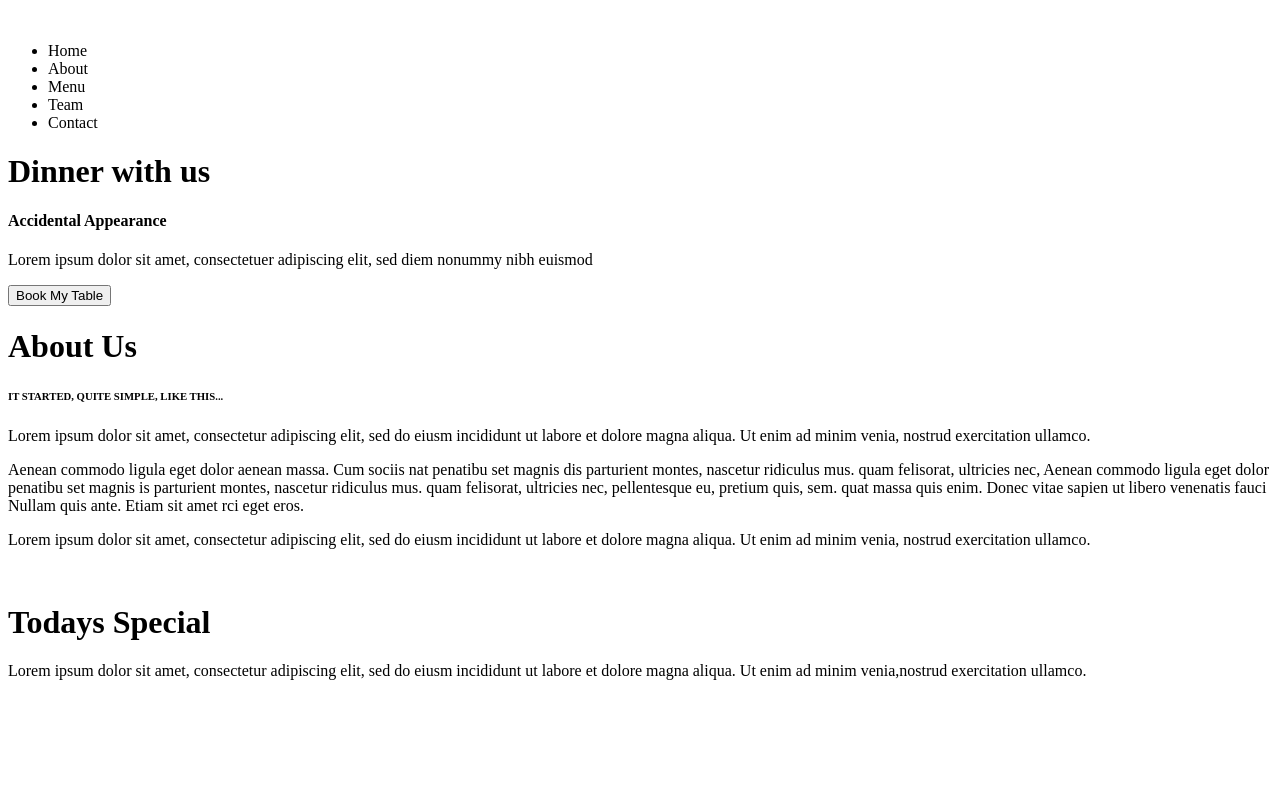
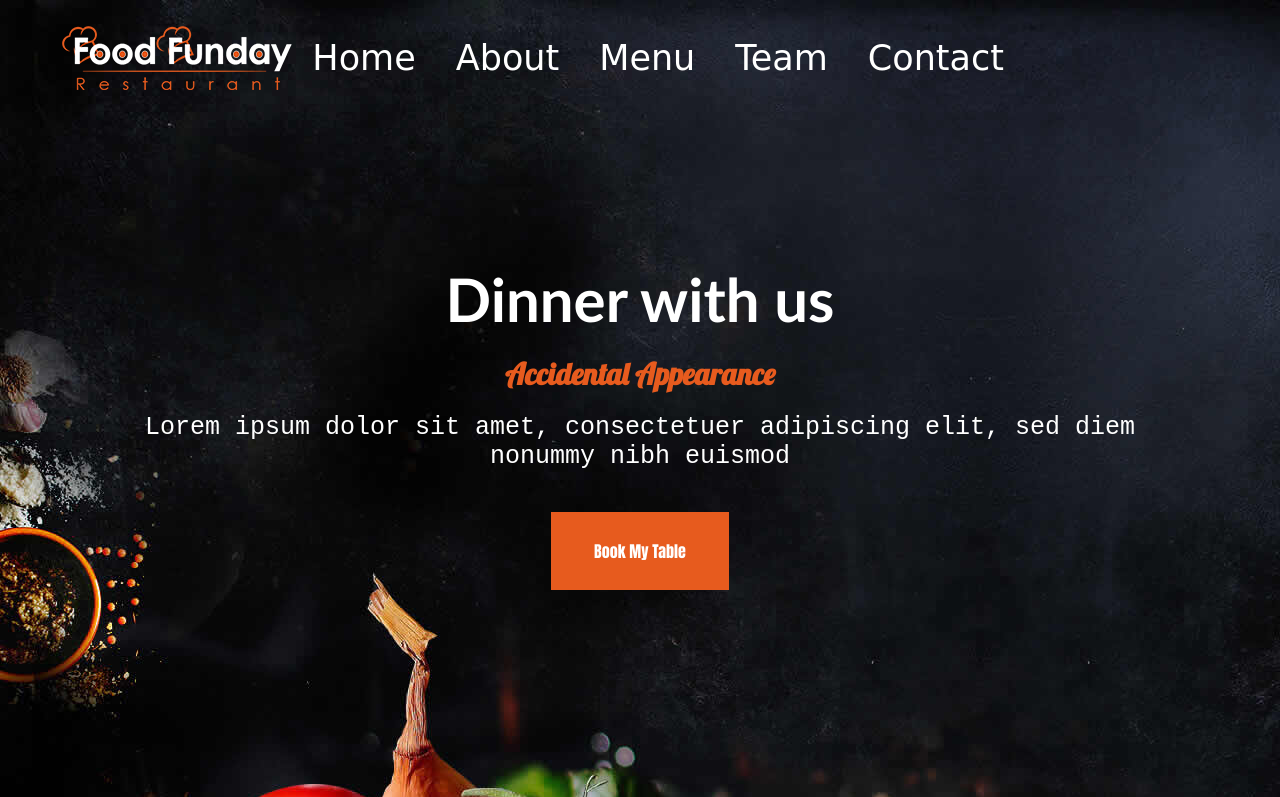
Before and after one commit to Real-Chaos/Restaurant, a plain HTML site: page index.html in a window 1280 px wide. Shown: the top 797 px of the page. Drawn offline with Linux system fonts and the light colour scheme; a web font is replaced by a local one.

Commit message:
makig live

```diff
--- /dev/null
+++ b/assets/css/styles.css
@@ -0,0 +1,156 @@
+* {
+    border: 0;
+    padding: 0;
+    margin: 0;
+    box-sizing: border-box;
+}
+
+body {
+    background-color: #e6e6e6;
+    background-attachment: fixed;
+}
+.nav-hero {
+    height: 100vh;
+    background: url('../images/homeHero.jpg');
+    background-attachment: fixed;
+}
+
+/* NavBar -----------------------------------------------------------------------------------------------------------------------------------------------*/
+nav {
+    display: grid;
+    justify-content: end;
+    align-items: center;
+    grid-template-columns: repeat(2, 1fr);
+    padding: 2% 20%;
+    font-size: 35px;
+    color: white;
+}
+
+nav ul {
+    display: flex;
+    list-style-type: none;
+    font-family: 'Karantina', cursive;
+}
+
+nav li {
+    padding: 0 20px;
+}
+
+.heroText {
+    font-family:'Gill Sans', 'Gill Sans MT', Calibri, 'Trebuchet MS', sans-serif;
+    text-align: center;
+    padding: 10%;
+    color: white;
+}
+
+.heroText h1 {
+    font-size: 60px;
+    margin: 20px;
+}
+
+.heroText h4 {
+    color: #e75b1e;
+    font-size: 30px;
+    margin: 20px;
+    font-family: 'Lobster', cursive;
+}
+
+.heroText p {
+    font-size: 25px;
+    font-family: 'Courier New', Courier, monospace;
+}
+
+.book-table {
+    padding: 25px 4%;
+    background-color: #e75b1e;
+    border: 2px solid #e75b1e;
+    color: white;
+    margin: 4%;
+    transition: 500ms;
+    font-size: 100%;
+    font-family: Impact, Haettenschweiler, 'Arial Narrow Bold', sans-serif;
+    font-weight: 900;
+}
+.book-table:hover {
+    background-color: transparent;
+}
+
+.aboutUsOne {
+    position: relative;
+    display: grid;
+    grid-template-columns: 60% 30%;
+    padding: 4% 13%;
+    /* padding: 0 3%; */
+    background: url(../images/aboutUsBackground.jpg);
+    background-attachment: fixed;
+}
+
+.aboutUsOne h1, .specialMenu h1 {
+    color: #e75b1e;
+    font-family: 'Lobster', cursive;
+    font-size: 50px;
+    padding: 10px;
+}
+
+.aboutUsOne h6 {
+    font-size: 20px;
+    color: white;
+    font-weight: 900;
+    margin: 20px 0px;
+}
+
+.aboutUsOne p{
+    padding: 20px 0;
+    margin: 2% 0%;
+}
+
+.aboutUsOne .aboutUsText {
+    color: white;
+    background: rgba(0, 0, 0, 0.5);
+    padding: 2%;
+
+}
+
+.aboutUsOne .aboutUsImg img {
+    position: absolute;
+    border-radius: 50%;
+    right: 10%;
+}
+
+/* Special Menu -----------------------------------------------------------------------------------------------------------------------------------------------*/
+
+.specialMenu {
+    background-image:
+    linear-gradient(to bottom, rgba(0, 0, 0, 0.62), rgba(0, 0, 0, 0.73)),
+    url(../images/specialMenu.jpg);
+    background-position: center;
+    text-align: center;
+    padding: 8%;
+
+}
+
+.specialMenuImg {
+    display: grid;
+    grid-template-columns: repeat(5, 1fr);
+    overflow-x: auto;
+    transition: 2s;
+}
+
+.specialMenuImg::-webkit-scrollbar {
+    display: none;
+}
+
+.specialMenu img {
+    height: 400px;
+    width: 300px;
+    margin: 10px;
+}
+
+.specialMenuImg:hover {
+    transform: translate(-200px, 0);
+}
+
+.specialMenu p {
+    padding: 0 20%;
+    color: white;
+}
--- a/index.html
+++ b/index.html
@@ -5,7 +5,7 @@
     <meta http-equiv="X-UA-Compatible" content="IE=edge">
     <meta name="viewport" content="width=device-width, initial-scale=1.0">
     <title>Document</title>
-    <link rel="stylesheet" href="../assets/css/styles.css">
+    <link rel="stylesheet" href="assets/css/styles.css">
     <!--Google Fonts--------------------------------------------------------------------------------------------------------------------------->
     <link rel="preconnect" href="https://fonts.gstatic.com">
     <link href="https://fonts.googleapis.com/css2?family=Karantina&display=swap" rel="stylesheet">
@@ -17,7 +17,7 @@
         <div class="nav-hero">
             <div class="nav">
                 <nav>
-                    <img src="../assets/images/logo.png" alt="">
+                    <img src="assets/images/logo.png" alt="">
                     <ul>
                         <li>Home</li>
                         <li>About</li>
@@ -49,8 +49,8 @@
             </div>
 
             <div class="aboutUsImg">
-                <img src="../assets/images/aboutUsImg1.jpg" alt="">
-                <img src="../assets/images/aboutUsImg2.jpg" alt="">
+                <img src="assets/images/aboutUsImg1.jpg" alt="">
+                <img src="assets/images/aboutUsImg2.jpg" alt="">
             </div>
         </div>
 
@@ -58,14 +58,15 @@
             <h1>Todays Special</h1>
             <p>Lorem ipsum dolor sit amet, consectetur adipiscing elit, sed do eiusm incididunt ut labore et dolore magna aliqua. Ut enim ad minim venia,nostrud exercitation ullamco.</p>
             <div class="specialMenuImg">
-                <img src="../assets/images/pizza.jpg" alt="" class="pizza">
-                <img src="../assets/images/burger.jpeg" alt="" class="burger">
-                <img src="../assets/images/nuggets.jpg" alt="" class="nuggets">
-                <img src="../assets/images/tenders.jpg" alt="" class="tenders">
-                <img src="../assets/images/wings.jpg" alt="" class="wings">
+                <img src="assets/images/pizza.jpg" alt="" class="pizza">
+                <img src="assets/images/burger.jpeg" alt="" class="burger">
+                <img src="assets/images/nuggets.jpg" alt="" class="nuggets">
+                <img src="assets/images/tenders.jpg" alt="" class="tenders">
+                <img src="assets/images/wings.jpg" alt="" class="wings">
             </div>
         </div>
     </div>
-    <script src="main.js"></script>
+    <!-- <script src="main.js"></script> -->
+    <script src="bundle.js"></script>
 </body>
 </html>
```
Also changed, not shown: assets/images/aboutUs.jpeg (added), assets/images/aboutUsBackground.jpg (added), assets/images/aboutUsImg1.jpg (added), assets/images/aboutUsImg2.jpg (added), assets/images/burger.jpeg (added), assets/images/homeHero.jpeg (added), assets/images/homeHero.jpg (added), assets/images/logo.png (added), assets/images/nuggets.jpg (added), assets/images/pizza.jpg (added), assets/images/specialMenu.jpg (added), assets/images/tenders.jpg (added), assets/images/wings.jpg (added).
